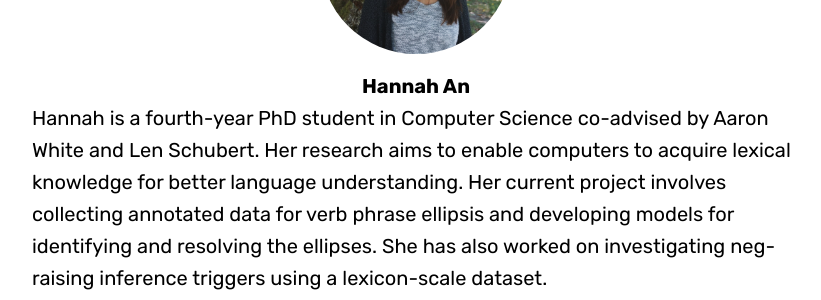
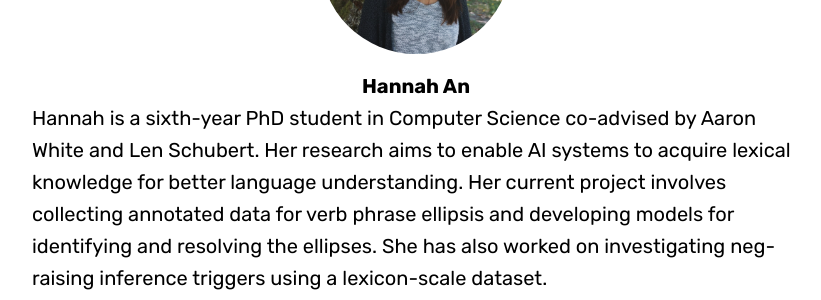
Before and after one commit to FACTSlab/factslab.github.io, a Jekyll site: the page built from people.md, in a window 1280 px wide and 900 px high, scrolled down 2349 px. Shown: the part 154-454 px from the top of the window, without its empty margins (224-1045 px from the left). Built offline with Jekyll 4.4.1, drawn with Linux system fonts in a browser that asks for light colours; some web fonts are replaced.

Commit message:
Updates bio year and text

```diff
--- a/_data/people.yml
+++ b/_data/people.yml
@@ -21,9 +21,9 @@ people:
     description: Will is a fourth-year PhD student in Computer Science advised by Aaron White. His research interests lie broadly in natural language understanding and information extraction, with a focus on document-level event understanding. Some of his recent projects along these lines include work on models for iterative template extraction, as well as resource development and modeling for<a href="http://decomp.io/projects/event-structure/">event structure</a>. He has also worked on investigations of <a href="http://megaattitude.io/projects/mega-intensionality/">patterns in lexically-triggered belief and desire inferences</a> across the English lexicon.
   han:
     name: Hannah An
-    website: https://hannah0n.github.io/
+    website: https://anyhannah.github.io/
     image: hannah-an.jpg
-    description: Hannah is a fourth-year PhD student in Computer Science co-advised by Aaron White and <a href="https://www.cs.rochester.edu/~schubert/">Len Schubert</a>. Her research aims to enable computers to acquire lexical knowledge for better language understanding. Her current project involves collecting annotated data for verb phrase ellipsis and developing models for identifying and resolving the ellipses. She has also worked on investigating <a href="http://megaattitude.io/projects/mega-negraising/">neg-raising inference triggers</a> using a lexicon-scale dataset.
+    description: Hannah is a sixth-year PhD student in Computer Science co-advised by Aaron White and <a href="https://www.cs.rochester.edu/~schubert/">Len Schubert</a>. Her research aims to enable AI systems to acquire lexical knowledge for better language understanding. Her current project involves collecting annotated data for verb phrase ellipsis and developing models for identifying and resolving the ellipses. She has also worked on investigating <a href="http://megaattitude.io/projects/mega-negraising/">neg-raising inference triggers</a> using a lexicon-scale dataset.
   bkane:
     name: Benjamin Kane
     website: https://www.cs.rochester.edu/u/bkane2/
```
